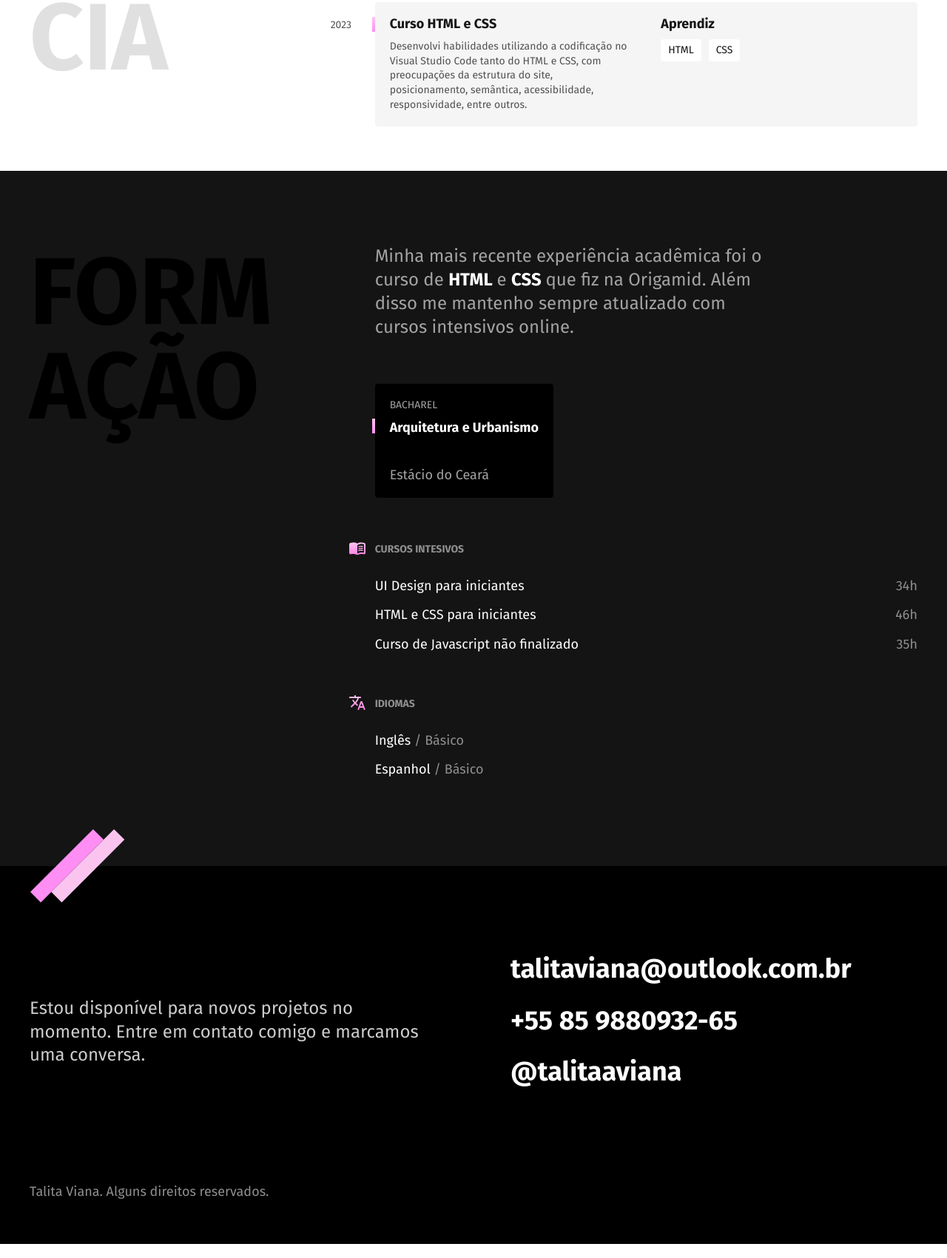
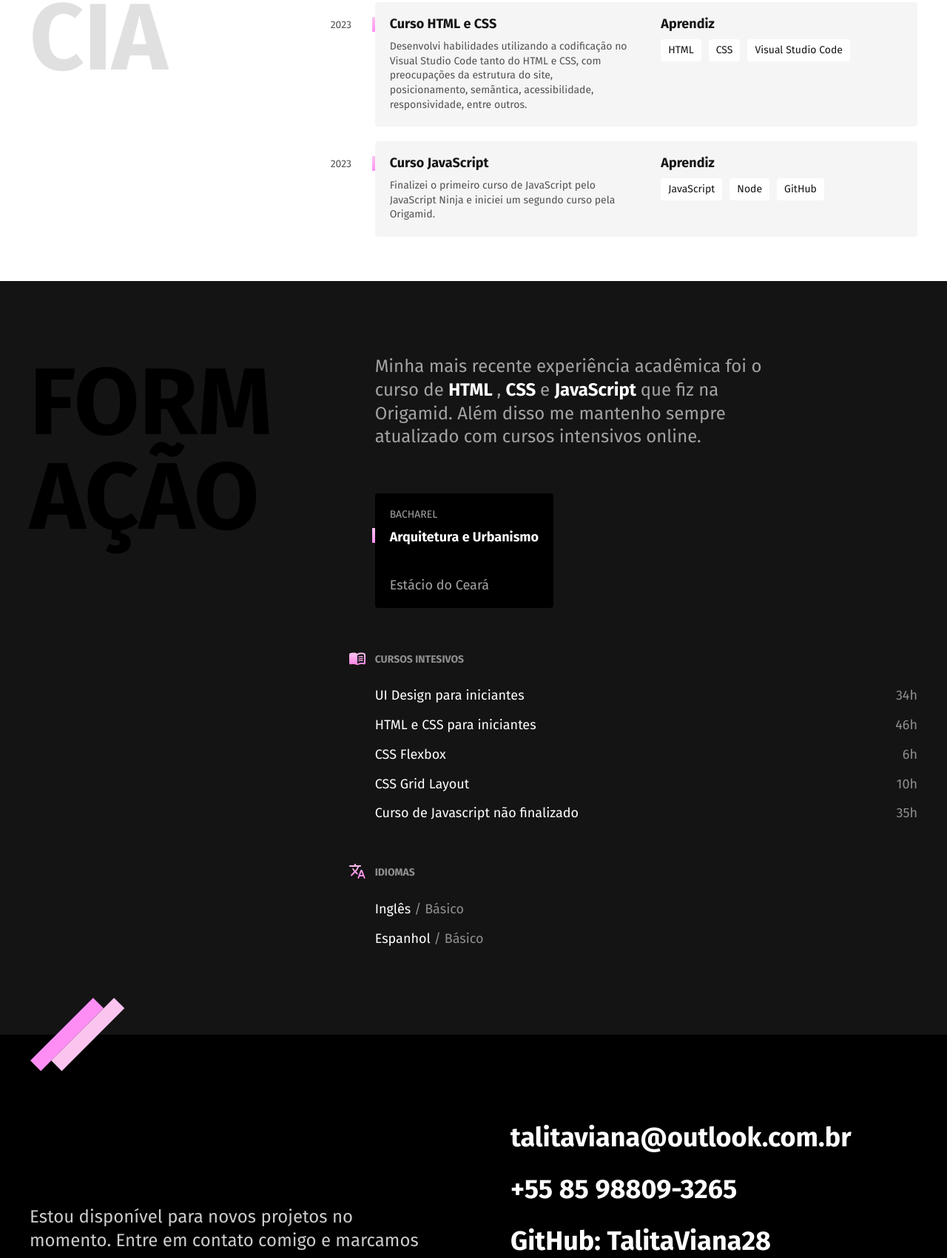
Before and after one commit to TalitaViana28/talitaviana28.github.io, a plain HTML site: page index.html in a window 1280 px wide. Shown: the part 808-2509 px from the top of the page at 74% size. Drawn offline with Linux system fonts and the light colour scheme.

Commit message:
atualizações 27/07/23

```diff
--- a/css/experiencia.css
+++ b/css/experiencia.css
@@ -5,6 +5,7 @@
   display: grid;
   grid-template-columns: 1fr 2fr;
   gap: 100px;
+
 }
 
 .experiencia .subtitulo {
--- a/index.html
+++ b/index.html
@@ -18,7 +18,7 @@
 
   <header class="header">
     <div>
-      <h1>Talita Viana</h1>
+      <h1 class="header-name">TALITA VIANA</h1>
     </div>
     <nav aria-label="primária">
       <ul class="header-menu">
@@ -51,6 +51,7 @@
         <ul class="empresa-habilidades">
           <li>UX Design</li>
           <li>UI Design</li>
+          <li>Figma</li>
         </ul>
       </div>
 
@@ -62,16 +63,29 @@
         <ul class="empresa-habilidades">
           <li>HTML</li>
           <li>CSS</li>
+          <li>Visual Studio Code</li>
         </ul>
       </div>
+
+    <div class="empresa">
+      <span class="empresa-ano">2023</span>
+      <h3 class="empresa-titulo">Curso JavaScript</h3>
+      <span class="empresa-titulo">Aprendiz</span>
+      <p class="empresa-texto">Finalizei o primeiro curso de JavaScript pelo JavaScript Ninja e iniciei um segundo curso pela Origamid. </p>
+      <ul class="empresa-habilidades">
+        <li>JavaScript</li>
+        <li>Node</li>
+        <li>GitHub</li>
+      </ul>
     </div>
+  </div>
   </section>
 
   <section class="formacao" id="formacao" aria-label="Formação">
     <div class="formacao-container">
       <h2 class="subtitulo">Formação</h2>
       <div>
-        <p class="formacao-texto">Minha mais recente experiência acadêmica foi o curso de <strong> HTML </strong> e <strong> CSS </strong>que fiz na Origamid. Além disso me mantenho sempre atualizado com cursos intensivos online.</p>
+        <p class="formacao-texto">Minha mais recente experiência acadêmica foi o curso de <strong> HTML </strong>, <strong> CSS </strong> e <strong> JavaScript </strong>  que fiz na Origamid. Além disso me mantenho sempre atualizado com cursos intensivos online.</p>
 
         <div>
           <ul class="faculdade-lista">
@@ -88,6 +102,8 @@
             <ul>
               <li>UI Design para iniciantes<span>34h</span></li>
               <li>HTML e CSS para iniciantes <span>46h</span></li>
+              <li>CSS Flexbox <span>6h</span></li>
+              <li>CSS Grid Layout <span>10h</span></li>
               <li>Curso de Javascript não finalizado <span>35h</span></li>
             </ul>
           </div>
@@ -108,8 +124,9 @@
       <p class="footer-texto">Estou disponível para novos projetos no momento. Entre em contato comigo e marcamos uma conversa.</p>
       <ul class="footer-contato">
         <li class="email">talitaviana@outlook.com.br</li>
-        <li class="telefone">+55 85 9880932-65</li>
-        <li class="redesocial"><a href="/">@talitaaviana</a></li>
+        <li class="telefone">+55 85 98809-3265</li>
+        <li class="github">GitHub: TalitaViana28</li>
+        <li class="linkedin">www.linkedin.com/in/talita-viana-93a3321a1</li>
       </ul>
       <p class="footer-copy">Talita Viana. Alguns direitos reservados.</p>
     </div>
```
Also changed, not shown: css/header.css (+6 -1 lines).
